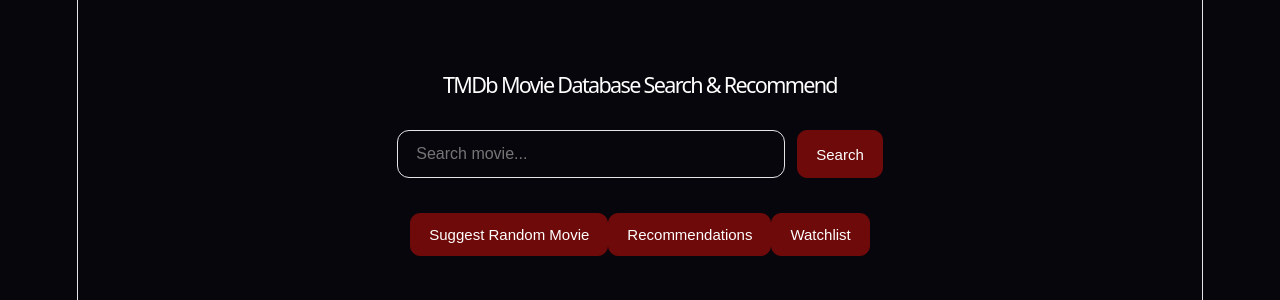
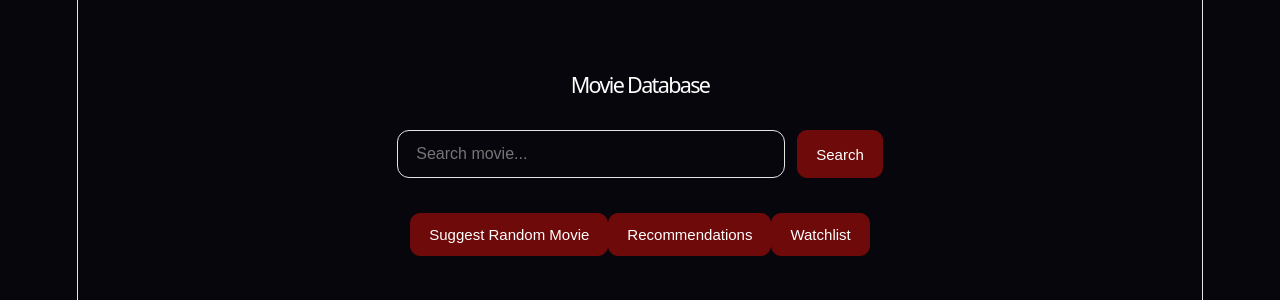
Before and after one commit to AntonRyans/MovieRecommender, a React app in the folder frontend/: page / in a window 1280 px wide. Shown: the top 300 px of the page. Built offline with nearby package versions, Linux system fonts and the light colour scheme; the HTML template or start-up script is replaced by a standard one.

Commit message:
changed h1

```diff
--- a/frontend/src/App.jsx
+++ b/frontend/src/App.jsx
@@ -105,7 +105,7 @@
         <div className="container">
 
             <h1>
-                TMDb Movie Database Search & Recommend
+             Movie Database
             </h1>
 
             <div className="search-box">
```
